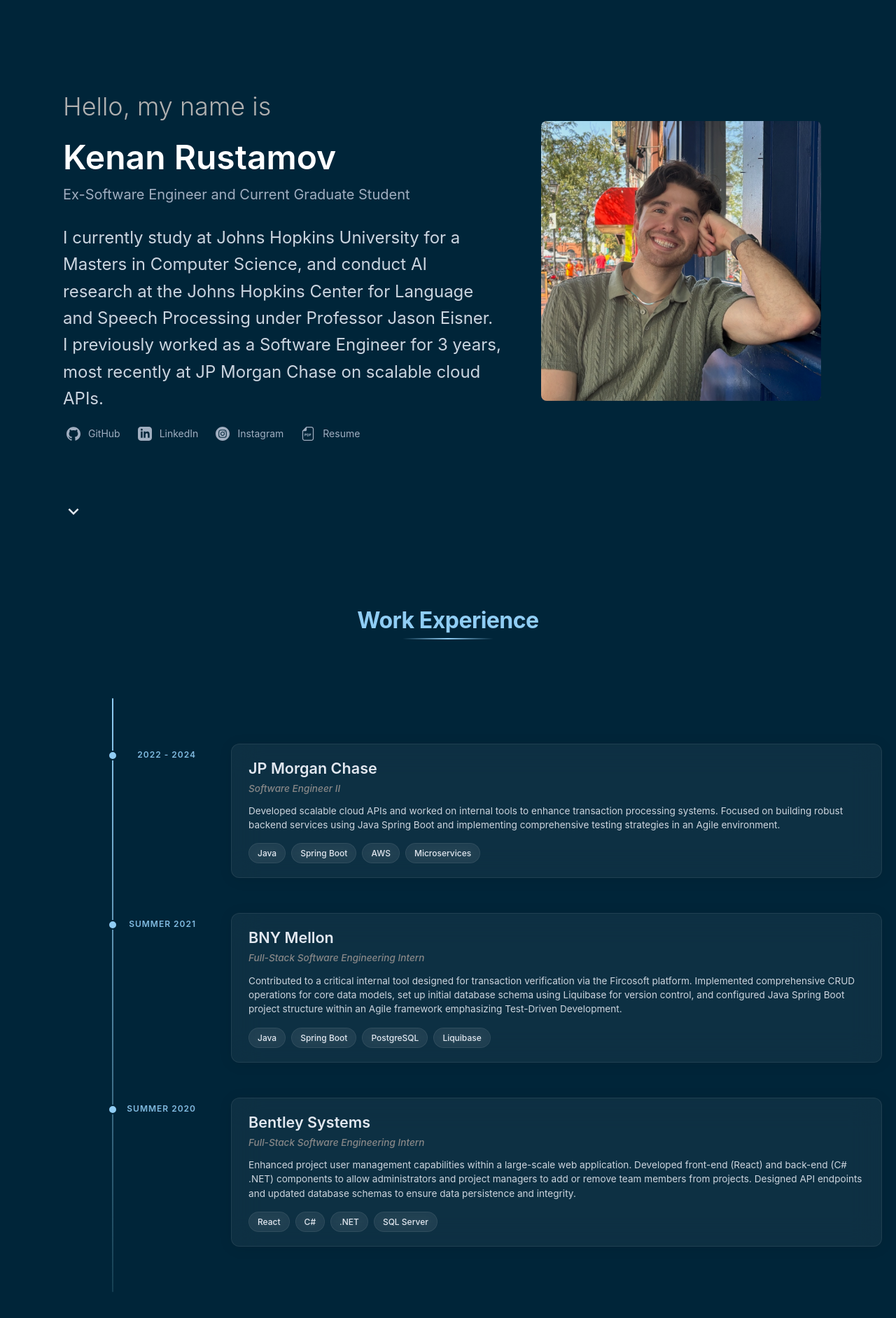
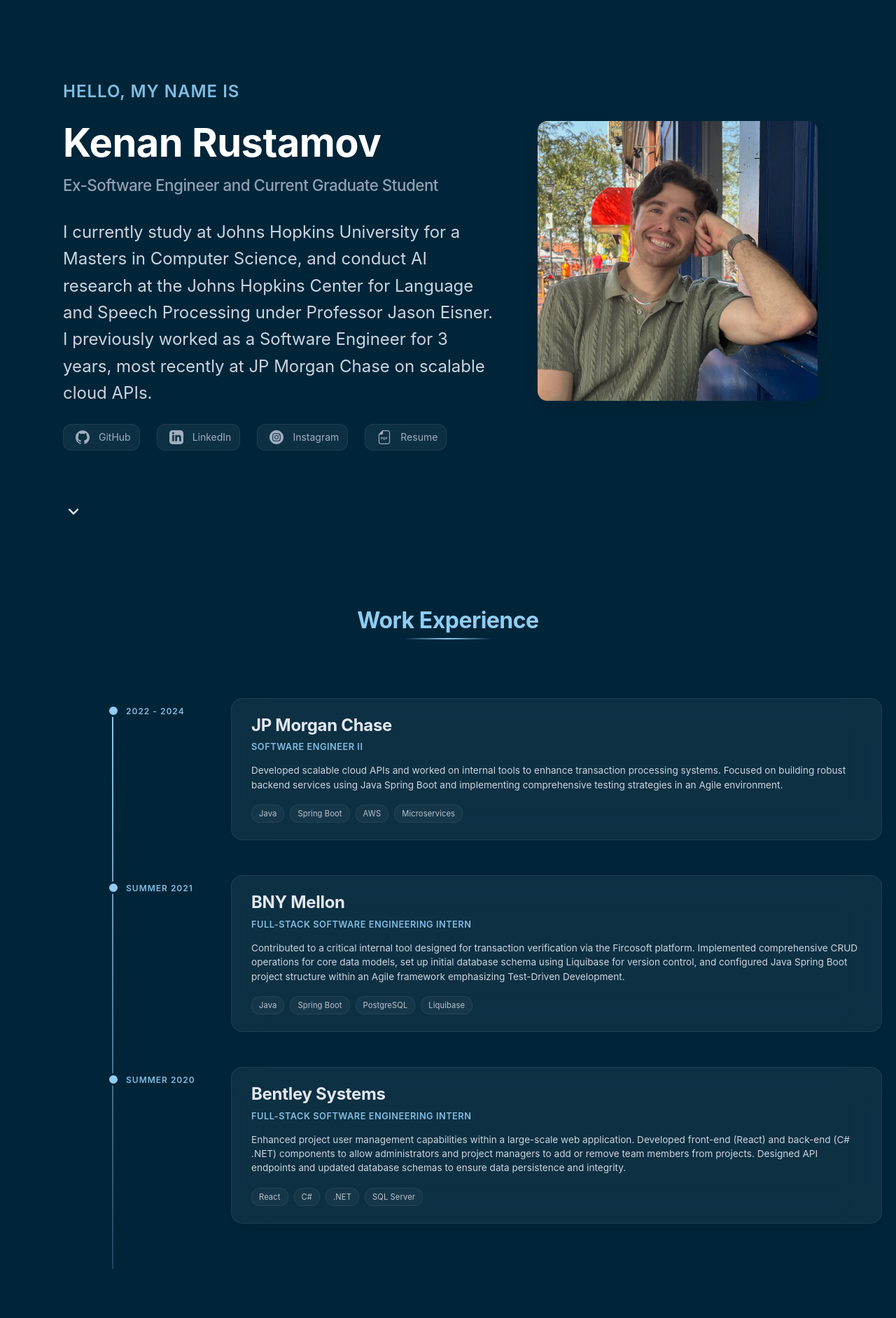
Before and after one commit to KenanRustamov/Portfolio, a React (Create React App) app: page / in a window 1280 px wide. Shown: the top 1884 px of the page at 70% size. Built offline with nearby package versions, Linux system fonts and the light colour scheme.

Commit message:
Fixed issue with the image starting dark and getting brighter, updated the timeline to start at the actual top. Modernized the UI a bit more.

```diff
--- a/src/components/DataBlock.scss
+++ b/src/components/DataBlock.scss
@@ -30,10 +30,25 @@
 
 .title {
     color: var(--link-hover-color);
-    font-weight: bold;
+    font-weight: 700;
     display: flex;
     flex-direction: column;
     align-items: center;
+    font-size: clamp(1.5rem, 3vw, 2rem);
+    margin-bottom: 12px;
+    position: relative;
+    letter-spacing: -0.5px;
+
+    &::after {
+        content: '';
+        position: absolute;
+        width: 50%;
+        height: 2px;
+        background: linear-gradient(90deg, transparent, var(--link-hover-color), transparent);
+        bottom: -8px;
+        left: 25%;
+        border-radius: 2px;
+    }
 }
 
 .bottomBorder {
@@ -70,18 +85,22 @@
     flex-shrink: 0;
 }
 
-// Base image style used for both summary and stacked images
+// Enhanced image style with modern glassmorphism
 .image {
-    border-radius: 10px;
+    border-radius: 16px;
     width: 350px;
     height: 350px;
-    margin: 15px;
+    margin: 20px;
     object-fit: cover;
-    transition: transform $duration-fast $ease-default;
+    transition: all 0.4s cubic-bezier(0.4, 0, 0.2, 1);
     will-change: transform;
+    box-shadow: 0 8px 32px rgba(0, 0, 0, 0.12);
+    border: 2px solid var(--border-color, rgba(255, 255, 255, 0.08));
 
     &:hover {
-        transform: scale(1.03) translateZ(0);
+        transform: translateY(-6px) scale(1.05);
+        box-shadow: 0 16px 48px rgba(0, 0, 0, 0.2);
+        border-color: rgba(var(--link-hover-color-rgb, 144, 205, 244), 0.3);
     }
 }
 
@@ -136,31 +155,41 @@
 }
 
 .emailButton {
-    border-radius: 3px;
-    padding: 5px;
-    padding-left: 10px;
-    padding-right: 10px;
-    color: var(--link-hover-color);
+    border-radius: 12px;
+    padding: 12px 20px;
+    color: var(--text-color);
     font-size: .75em;
-    display:flex;
+    font-weight: 600;
+    display: flex;
     height: fit-content;
     justify-content: center;
     align-items: center;
-    align-self:center;
+    align-self: center;
     justify-self: center;
-    background: #8e8e8e;
-    transition: background $duration-medium $ease-default;
+    background: var(--card-bg, rgba(255, 255, 255, 0.1));
+    backdrop-filter: blur(12px);
+    border: 2px solid var(--link-hover-color);
+    transition: all 0.3s cubic-bezier(0.4, 0, 0.2, 1);
     text-decoration: none;
+    gap: 8px;
+
     & svg {
-        width: 50px;
+        width: 20px;
         height: auto;
-        fill:#282c34;
+        fill: currentColor;
+        transition: fill 0.3s ease;
     }
+
     &:hover {
-        transition: background $duration-medium $ease-default;
         background: var(--link-hover-color);
-        color: #282c34;
+        color: var(--bg-color, #ffffff);
+        transform: translateY(-2px);
+        box-shadow: 0 6px 16px rgba(var(--link-hover-color-rgb, 144, 205, 244), 0.4);
         cursor: pointer;
+
+        & svg {
+            fill: var(--bg-color, #ffffff);
+        }
     }
 }
 
--- a/src/components/IntroDataBlock.scss
+++ b/src/components/IntroDataBlock.scss
@@ -47,33 +47,39 @@
     }
 
     .introText {
-        font-size: 0.6em;
-        color: #b0b0b0;
-        margin-bottom: 5px;
-        font-weight: 300;
+        font-size: 0.4em;
+        color: var(--link-hover-color);
+        margin-bottom: 8px;
+        font-weight: 600;
         text-align: left;
+        text-transform: uppercase;
+        letter-spacing: 1px;
+        opacity: 0.9;
     }
 
     .infoTitle {
         display: flex;
         font-size: 1.3em; /* Larger title */
-        font-weight: 600;
+        font-weight: 700;
         flex-direction: column;
-        margin-top:15px;
-        margin-bottom:15px;
-        line-height: 1.3;
+        margin-top:18px;
+        margin-bottom:18px;
+        line-height: 1.2;
         color: var(--data-block-title);
-        font-size: clamp(1.5rem, 4vw, 3rem); /* Responsive title size */
+        font-size: clamp(1.8rem, 4.5vw, 3.5rem); /* Enhanced responsive title size */
         text-align: left;
+        letter-spacing: -0.5px;
+        transition: color 0.3s ease;
     }
 
     .subtitle {
         color: var(--data-block-subtitle);
-        font-size: 0.6em;
-        margin-top: 8px;
-        font-weight: 400;
-        font-size: clamp(0.875rem, 2vw, 1.25rem); /* Responsive subtitle size */
+        font-size: clamp(0.9rem, 2.2vw, 1.4rem); /* Enhanced responsive subtitle size */
+        margin-top: 10px;
+        font-weight: 500;
         text-align: left;
+        line-height: 1.4;
+        opacity: 0.9;
     }
 
     .infoText {
@@ -85,12 +91,21 @@
     }
 
     .image {
-        border-radius: 10px;
+        border-radius: 16px;
         width: 400px; /* Larger image for intro */
         height: 400px;
-        margin: 15px;
+        margin: 20px;
         object-fit: cover;
         flex-shrink: 0;
+        transition: all 0.4s cubic-bezier(0.4, 0, 0.2, 1);
+        box-shadow: 0 8px 32px rgba(0, 0, 0, 0.12);
+        border: 2px solid var(--border-color, rgba(255, 255, 255, 0.08));
+
+        &:hover {
+            transform: translateY(-6px) scale(1.02);
+            box-shadow: 0 16px 48px rgba(0, 0, 0, 0.2);
+            border-color: rgba(var(--link-hover-color-rgb, 144, 205, 244), 0.3);
+        }
     }
 
     .clickable {
@@ -98,28 +113,42 @@
         cursor: pointer; /* Indicate clickability */
     }
 
-    /* Icons styling copied from DataBlock.scss */
+    /* Enhanced icons styling */
     .dataBlock-icons {
-        margin-top: 20px;
+        margin-top: 24px;
         display: flex;
-        gap: 20px; /* Adjusted gap slightly from footer's 25px */
+        gap: 24px; /* Enhanced gap */
         align-items: center;
         flex-wrap: wrap;
         justify-content: flex-start; /* Align icons start by default */
 
-        /* Styles adapted from Footer.scss .logoLinks */
+        /* Enhanced icon links */
         a {
             display: inline-flex;
             align-items: center;
-            gap: 6px; /* Gap from footer */
+            gap: 8px; /* Enhanced gap */
             text-decoration: none;
             color: var(--svg-fill); /* Use theme variable */
-            transition: color .6s ease;
+            transition: all 0.3s cubic-bezier(0.4, 0, 0.2, 1);
+            padding: 8px 12px;
+            border-radius: 12px;
+            background: var(--card-bg, rgba(255, 255, 255, 0.05));
+            border: 1px solid var(--border-color, rgba(255, 255, 255, 0.08));
+            backdrop-filter: blur(12px);
 
             &:hover {
                 color: var(--link-hover-color); /* Use theme variable */
+                background: var(--link-hover-color);
+                border-color: var(--link-hover-color);
+                transform: translateY(-2px);
+                box-shadow: 0 6px 16px rgba(var(--link-hover-color-rgb, 144, 205, 244), 0.4);
+
                 .dynamicLogo path { /* Ensure SVG path color changes on hover */
-                     fill: var(--link-hover-color); /* Use theme variable */
+                     fill: var(--bg-color, #ffffff); /* Use background color for contrast */
+                }
+
+                .icon-label {
+                    color: var(--bg-color, #ffffff);
                 }
             }
 
--- a/src/components/IntroDataBlock.tsx
+++ b/src/components/IntroDataBlock.tsx
@@ -67,13 +67,12 @@
         };
     }, []); // Empty dependency array means run only once on mount
 
-    // Framer Motion animation variants (can be kept or moved to parent)
+    // Framer Motion animation variants - removed opacity fade to prevent image darkening
     const blockVariants = {
-        hidden: { opacity: 0, y: 20 },
+        hidden: { y: 30 },
         visible: {
-            opacity: 1,
             y: 0,
-            transition: { duration: 0.6, ease: "easeOut" }
+            transition: { duration: 0.8, ease: "easeOut" }
         }
     };
 
--- a/src/components/ProjectShowcase.scss
+++ b/src/components/ProjectShowcase.scss
@@ -34,7 +34,7 @@
   display: grid;
   grid-template-columns: repeat(auto-fit, minmax(450px, 1fr));
   gap: 40px;
-  align-items: start;
+  align-items: stretch; // Make cards equal height
 
   @media (max-width: 768px) {
     grid-template-columns: 1fr;
@@ -49,16 +49,19 @@
 .project-card {
   background: var(--card-bg, rgba(255, 255, 255, 0.05));
   border: 1px solid var(--border-color, rgba(255, 255, 255, 0.08));
-  border-radius: 16px;
+  border-radius: 20px;
   overflow: hidden;
   transition: all 0.4s cubic-bezier(0.4, 0, 0.2, 1);
-  backdrop-filter: blur(20px);
-  box-shadow: 0 4px 24px rgba(0, 0, 0, 0.08);
+  backdrop-filter: blur(24px);
+  box-shadow: 0 6px 28px rgba(0, 0, 0, 0.08);
+  display: flex;
+  flex-direction: column;
+  height: 100%; // Ensure full height is used
 
   &:hover {
     transform: translateY(-8px);
-    box-shadow: 0 12px 40px rgba(0, 0, 0, 0.15);
-    border-color: var(--link-hover-color);
+    box-shadow: 0 16px 48px rgba(0, 0, 0, 0.15);
+    border-color: rgba(var(--link-hover-color-rgb, 144, 205, 244), 0.4);
   }
 }
 
@@ -127,11 +130,15 @@
 }
 
 .project-card-content {
-  padding: 28px;
+  padding: 24px;
+  display: flex;
+  flex-direction: column;
+  flex: 1; // Take up remaining space
+  gap: 14px;
 }
 
 .project-header {
-  margin-bottom: 16px;
+  flex-shrink: 0; // Don't shrink
 }
 
 .project-title {
@@ -159,92 +166,98 @@
   color: var(--text-color);
   line-height: 1.6;
   font-size: 0.9rem;
-  margin: 0 0 20px 0;
+  margin: 0;
   opacity: 0.9;
+  flex: 1; // Grow to fill available space
 }
 
 .project-skills {
   display: flex;
   flex-wrap: wrap;
   gap: 8px;
-  margin-bottom: 24px;
+  flex-shrink: 0; // Don't shrink
 }
 
 .skill-tag {
-  background: var(--card-bg, rgba(255, 255, 255, 0.1));
+  background: var(--card-bg, rgba(255, 255, 255, 0.06));
   color: var(--text-color);
-  padding: 6px 12px;
-  border-radius: 20px;
-  font-size: 0.75rem;
-  font-weight: 500;
-  border: 1px solid var(--border-color, rgba(255, 255, 255, 0.15));
-  backdrop-filter: blur(10px);
-  transition: all 0.3s ease;
+  padding: 5px 10px;
+  border-radius: 12px;
+  font-size: 0.7rem;
+  font-weight: 400;
+  border: 1px solid var(--border-color, rgba(255, 255, 255, 0.08));
+  cursor: default;
+  letter-spacing: 0.1px;
+  opacity: 0.8;
 
-  &:hover {
-    background: var(--link-hover-color);
-    color: var(--bg-color, #ffffff);
-    transform: translateY(-1px);
-    box-shadow: 0 4px 8px rgba(0, 0, 0, 0.2);
-  }
+  // No hover effects - completely flat and non-interactive
 
   @media (max-width: 480px) {
-    font-size: 0.7rem;
-    padding: 5px 10px;
+    font-size: 0.65rem;
+    padding: 4px 8px;
   }
 }
 
 .project-actions {
   display: flex;
-  gap: 12px;
+  gap: 10px;
+  flex-shrink: 0; // Don't shrink, stay at bottom
+  margin-top: auto; // Push to bottom
 
   @media (max-width: 480px) {
-    flex-direction: column;
     gap: 8px;
   }
 }
 
 .action-button {
-  padding: 12px 20px;
-  border-radius: 8px;
+  padding: 10px 18px;
+  border-radius: 12px;
   text-decoration: none;
-  font-weight: 600;
-  font-size: 0.85rem;
+  font-weight: 500;
+  font-size: 0.8rem;
   text-align: center;
-  transition: all 0.3s ease;
+  transition: all 0.3s cubic-bezier(0.4, 0, 0.2, 1);
   cursor: pointer;
-  display: inline-block;
+  display: inline-flex;
+  align-items: center;
+  justify-content: center;
   flex: 1;
+  letter-spacing: 0.3px;
+  position: relative;
+  backdrop-filter: blur(12px);
+  border: 1px solid var(--border-color, rgba(255, 255, 255, 0.1));
 
   &.primary {
-    background: var(--link-hover-color);
-    color: var(--bg-color, #ffffff);
-    border: 2px solid var(--link-hover-color);
-
-    &:hover {
-      background: transparent;
-      color: var(--link-hover-color);
-      transform: translateY(-2px);
-      box-shadow: 0 6px 16px rgba(0, 0, 0, 0.15);
-    }
-  }
-
-  &.secondary {
-    background: transparent;
+    background: var(--card-bg, rgba(255, 255, 255, 0.08));
     color: var(--link-hover-color);
-    border: 2px solid var(--link-hover-color);
+    box-shadow: 0 2px 8px rgba(0, 0, 0, 0.06);
 
     &:hover {
       background: var(--link-hover-color);
       color: var(--bg-color, #ffffff);
       transform: translateY(-2px);
-      box-shadow: 0 6px 16px rgba(0, 0, 0, 0.15);
+      box-shadow: 0 6px 20px rgba(var(--link-hover-color-rgb, 144, 205, 244), 0.25);
+      border-color: var(--link-hover-color);
+    }
+  }
+
+  &.secondary {
+    background: var(--card-bg, rgba(255, 255, 255, 0.04));
+    color: var(--text-color);
+    border-color: var(--border-color, rgba(255, 255, 255, 0.12));
+
+    &:hover {
+      background: var(--card-bg, rgba(255, 255, 255, 0.08));
+      color: var(--link-hover-color);
+      transform: translateY(-2px);
+      box-shadow: 0 4px 16px rgba(0, 0, 0, 0.08);
+      border-color: rgba(var(--link-hover-color-rgb, 144, 205, 244), 0.3);
     }
   }
 
   @media (max-width: 480px) {
-    padding: 10px 16px;
-    font-size: 0.8rem;
+    padding: 9px 16px;
+    font-size: 0.75rem;
   }
 }
 
--- a/src/components/Timeline.scss
+++ b/src/components/Timeline.scss
@@ -3,15 +3,14 @@
   max-width: 1100px;
   width: 90%;
   margin: 0 auto;
-  padding: 40px 20px;
-  padding-left: 140px;
+  padding: 0 20px 40px 140px; // Remove top padding, keep others
 
   &::after {
     content: '';
     position: absolute;
     width: 2px;
     background: linear-gradient(to bottom, var(--link-hover-color), rgba(var(--link-hover-color-rgb, 101, 167, 185), 0.2));
-    top: 0;
+    top: 9px; // Start from where the first circle is positioned
     bottom: 0;
     left: 120px;
     border-radius: 1px;
@@ -19,20 +18,20 @@
   }
 
   @media (max-width: 768px) {
-    padding: 30px 16px;
-    padding-left: 80px;
+    padding: 0 16px 30px 80px; // Remove top padding, keep others
 
     &::after {
       left: 61px;
+      top: 9px; // Consistent with desktop
     }
   }
 
   @media (max-width: 480px) {
-    padding: 20px 12px;
-    padding-left: 60px;
+    padding: 0 12px 20px 60px; // Remove top padding, keep others
 
     &::after {
       left: 41px;
+      top: 9px; // Consistent with desktop
     }
   }
 }
@@ -47,20 +46,31 @@
   &::before {
     content: '';
     position: absolute;
-    width: 10px;
-    height: 10px;
+    width: 12px;
+    height: 12px;
     background: var(--link-hover-color);
-    border: 2px solid var(--bg-color, #ffffff);
+    border: 3px solid var(--bg-color, #ffffff);
     border-radius: 50%;
-    top: 35px;
-    left: -26px;
+    top: 34px;
+    left: -27px;
     z-index: 3;
     transition: all 0.3s ease;
     pointer-events: none;
+    box-shadow: 0 0 0 0 rgba(var(--link-hover-color-rgb, 144, 205, 244), 0.4);
   }
 
   &:hover::before {
-    transform: scale(1.3);
+    transform: scale(1.2);
+    box-shadow: 0 0 0 8px rgba(var(--link-hover-color-rgb, 144, 205, 244), 0.1);
+  }
+
+  // First timeline item should start at the top
+  &:first-child {
+    padding-top: 0;
+
+    &::before {
+      top: 9px; // Align with top of the content card
+    }
   }
 
   @media (max-width: 768px) {
@@ -88,9 +98,9 @@
   letter-spacing: 1px;
   opacity: 0.9;
   width: 100px;
-  text-align: right;
+  text-align: left;
   padding-right: 20px;
-  margin-top: 8px;
+  margin-top: 11px;
   flex-shrink: 0;
   pointer-events: none;
 
@@ -109,18 +119,19 @@
 
 .timeline-content {
   background: var(--card-bg, rgba(255, 255, 255, 0.05));
-  padding: 20px 24px;
+  padding: 24px 28px;
   border: 1px solid var(--border-color, rgba(255, 255, 255, 0.08));
-  box-shadow: 0 2px 20px rgba(0, 0, 0, 0.08);
+  box-shadow: 0 4px 24px rgba(0, 0, 0, 0.08);
   transition: all 0.3s cubic-bezier(0.4, 0, 0.2, 1);
-  backdrop-filter: blur(20px);
+  backdrop-filter: blur(24px);
   position: relative;
-  border-radius: 12px;
+  border-radius: 16px;
   flex: 1;
 
   &:hover {
-    transform: translateY(-3px);
-    box-shadow: 0 8px 35px rgba(0, 0, 0, 0.12);
+    transform: translateY(-4px);
+    box-shadow: 0 12px 40px rgba(0, 0, 0, 0.15);
+    border-color: rgba(var(--link-hover-color-rgb, 144, 205, 244), 0.3);
   }
 
   @media (max-width: 768px) {
@@ -135,30 +146,32 @@
 .timeline-company-link {
   color: var(--text-color);
   text-decoration: none;
-  font-size: clamp(1.1rem, 1.8vw, 1.35rem);
-  font-weight: 600;
-  margin-bottom: 6px;
+  font-size: clamp(1.2rem, 2vw, 1.5rem);
+  font-weight: 700;
+  margin-bottom: 8px;
   display: inline-block;
   transition: all 0.3s ease;
   position: relative;
-  line-height: 1.3;
+  line-height: 1.2;
+  letter-spacing: -0.3px;
 
   &:hover {
     color: var(--link-hover-color);
-    transform: translateX(2px);
+    transform: translateX(3px);
   }
 
   &::after {
     content: '';
     position: absolute;
     width: 100%;
-    height: 1px;
-    bottom: -1px;
+    height: 2px;
+    bottom: -2px;
     left: 0;
-    background: var(--link-hover-color);
+    background: linear-gradient(90deg, var(--link-hover-color), transparent);
     transform: scaleX(0);
-    transform-origin: center;
+    transform-origin: left;
     transition: transform 0.3s ease;
+    border-radius: 1px;
   }
 
   &:hover::after {
@@ -167,12 +180,15 @@
 }
 
 .timeline-position {
-  color: var(--text-secondary, #888);
-  font-size: 0.85rem;
-  font-weight: 500;
-  margin-bottom: 12px;
-  font-style: italic;
+  color: var(--link-hover-color);
+  font-size: 0.8rem;
+  font-weight: 600;
+  margin-bottom: 14px;
+  font-style: normal;
   line-height: 1.4;
+  opacity: 0.9;
+  text-transform: uppercase;
+  letter-spacing: 0.5px;
 }
 
 .timeline-description {
@@ -226,11 +242,11 @@
   margin: 0 auto;
 
   @media (max-width: 768px) {
-    padding: 40px 0;
+    padding: 0 0 40px 0; // Remove top padding, keep bottom
   }
 
   @media (max-width: 480px) {
-    padding: 30px 0;
+    padding: 0 0 30px 0; // Remove top padding, keep bottom
   }
 }
 
@@ -238,29 +254,25 @@
   display: flex;
   flex-wrap: wrap;
   gap: 8px;
-  margin-top: 16px;
+  margin-top: 18px;
 }
 
 .skill-tag {
-  background: var(--card-bg, rgba(255, 255, 255, 0.1));
+  background: var(--card-bg, rgba(255, 255, 255, 0.06));
   color: var(--text-color);
-  padding: 6px 12px;
-  border-radius: 20px;
-  font-size: 0.75rem;
-  font-weight: 500;
-  border: 1px solid var(--border-color, rgba(255, 255, 255, 0.15));
-  backdrop-filter: blur(10px);
-  transition: all 0.3s ease;
+  padding: 5px 10px;
+  border-radius: 12px;
+  font-size: 0.7rem;
+  font-weight: 400;
+  border: 1px solid var(--border-color, rgba(255, 255, 255, 0.08));
+  cursor: default;
+  letter-spacing: 0.1px;
+  opacity: 0.8;
 
-  &:hover {
-    background: var(--link-hover-color);
-    color: var(--bg-color, #ffffff);
-    transform: translateY(-1px);
-    box-shadow: 0 4px 8px rgba(0, 0, 0, 0.2);
-  }
+  // No hover effects - completely flat and non-interactive
 
   @media (max-width: 480px) {
-    font-size: 0.7rem;
-    padding: 5px 10px;
+    font-size: 0.65rem;
+    padding: 4px 8px;
   }
 }
--- a/src/index.css
+++ b/src/index.css
@@ -22,6 +22,7 @@
   --footer-background: #002539;
   --link-color: var(--text-color);
   --link-hover-color: #90cdf4; /* Lighter Sky Blue on hover */
+  --link-hover-color-rgb: 144, 205, 244; /* RGB values for effects */
   --block-background: #002539;
   --svg-fill: #a0aec0; /* Slightly lighter gray for icons */
   --scrollbar-track: #4a5568;
@@ -46,6 +47,7 @@
   --footer-background: #edf2f7; /* Light Gray footer */
   --link-color: #2b6cb0; /* Darker Blue links */
   --link-hover-color: #2c5282; /* Even Darker Blue hover */
+  --link-hover-color-rgb: 44, 82, 130; /* RGB values for effects */
   --block-background: #ffffff; /* White blocks */
   --svg-fill: #4a5568; /* Dark Gray for icons (incl. moon) */
   --scrollbar-track: #edf2f7;
```
Also changed, not shown: src/components/Footer.scss (+27 -12 lines), src/components/Header.scss (+35 -23 lines).
